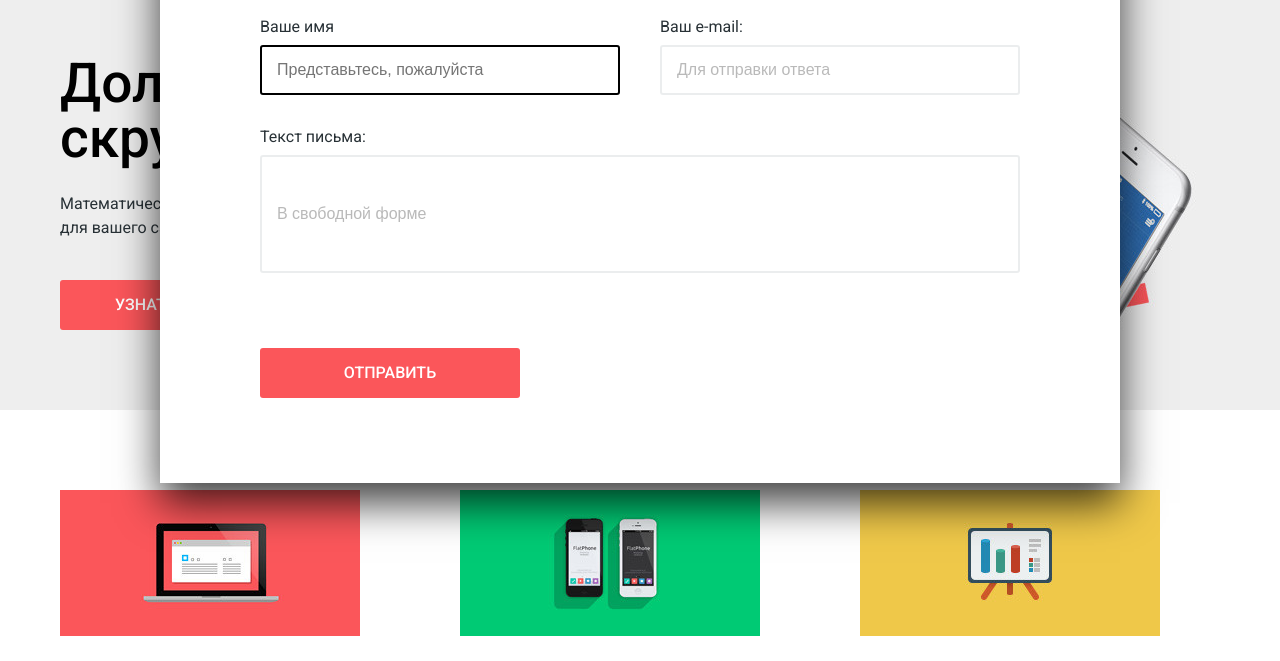
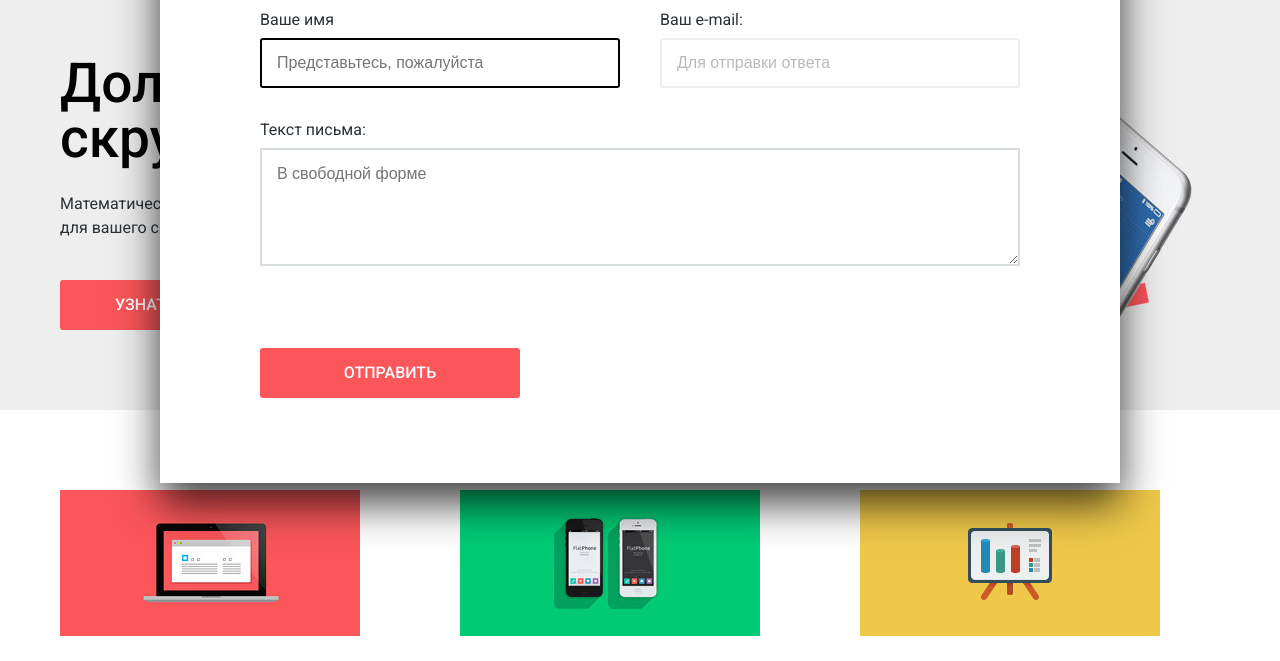
Before and after one commit to leotta/286893-nerds, a plain HTML site: page index.html in a window 1280 px wide. Both pictures are taken after a click on the link "НАПИШИТЕ НАМ". Shown: the part 137-798 px from the top of the page. Drawn offline with Linux system fonts and the light colour scheme.

Commit message:
доделала форму

```diff
--- a/css/style.css
+++ b/css/style.css
@@ -763,13 +763,6 @@ label span{
   color: #283136;
 }
 
-input[type="radio"]:disabled + .filter-items,
-input[type="checkbox"]:disabled + label
-input[type="checkbox"]:disabled + label::after,
-input[type="checkbox"]:disabled + label:hover::after{
-  opacity: .1;
-}
-
 .filter-items::before{
   content: "";
   width: 24px;
@@ -849,6 +842,13 @@ input[type="checkbox"]:checked + label::after{
 input[type="checkbox"] + label:hover::after,
 input[type="checkbox"]:checked + label:hover::after{
   opacity: 1;
+}
+
+input[type="radio"]:disabled + .filter-items,
+input[type="checkbox"]:disabled + label
+input[type="checkbox"]:disabled + label::after,
+input[type="checkbox"]:disabled + label:hover::after{
+  opacity: .1;
 }
 
 .features-group label:hover{
@@ -1236,11 +1236,30 @@ input[type="checkbox"]:checked + label:hover::after{
 
 .feedback .icon-message-user{
   margin-bottom: 45px;
+  padding: 15px;
+  width: 760px;
+  min-height: 118px;
+  color: #444444;
+  border: 2px solid #d7dcde;
+  outline: none;
 }
 
-.feedback input[class="icon-message-user"]{
-  width: 760px;
-  height: 118px;
+.feedback .icon-message-user:hover{
+  border: 2px solid #b4b9bb;
+}
+
+.feedback .icon-message-user:focus{
+  border: 2px solid #000;
+  opacity: 1;
+}
+
+.feedback .icon-message-user:active{
+  border: 2px solid #000;
+}
+
+.feedback .icon-message-user:invalid{
+  border: 2px solid #e74246;
+  opacity: 1;
 }
 
 .message-user{
--- a/index.html
+++ b/index.html
@@ -179,7 +179,7 @@
     <form class="feedback" action="#" method="get">
       <label class="surname-user"><span class="title-form">Ваше имя</span><input class="icon-surname-user" type="text" name="surname" placeholder="Представьтесь, пожалуйста"></label>
       <label class="mail-user"><span class="title-form">Ваш e-mail:</span><input class="icon-mail-user" type="text" name="mail" placeholder="Для отправки ответа"></label>
-      <label class="message-user"><span class="title-form">Текст письма:</span><input class="icon-message-user" type="text" name="message" placeholder="В свободной форме"></label>
+      <label class="message-user"><span class="title-form">Текст письма:</span><textarea class="icon-message-user" placeholder="В свободной форме"></textarea></label>
       <button class="btn send" type="submit"><span>Отправить</span></button>
     </form>
   </div>
```
